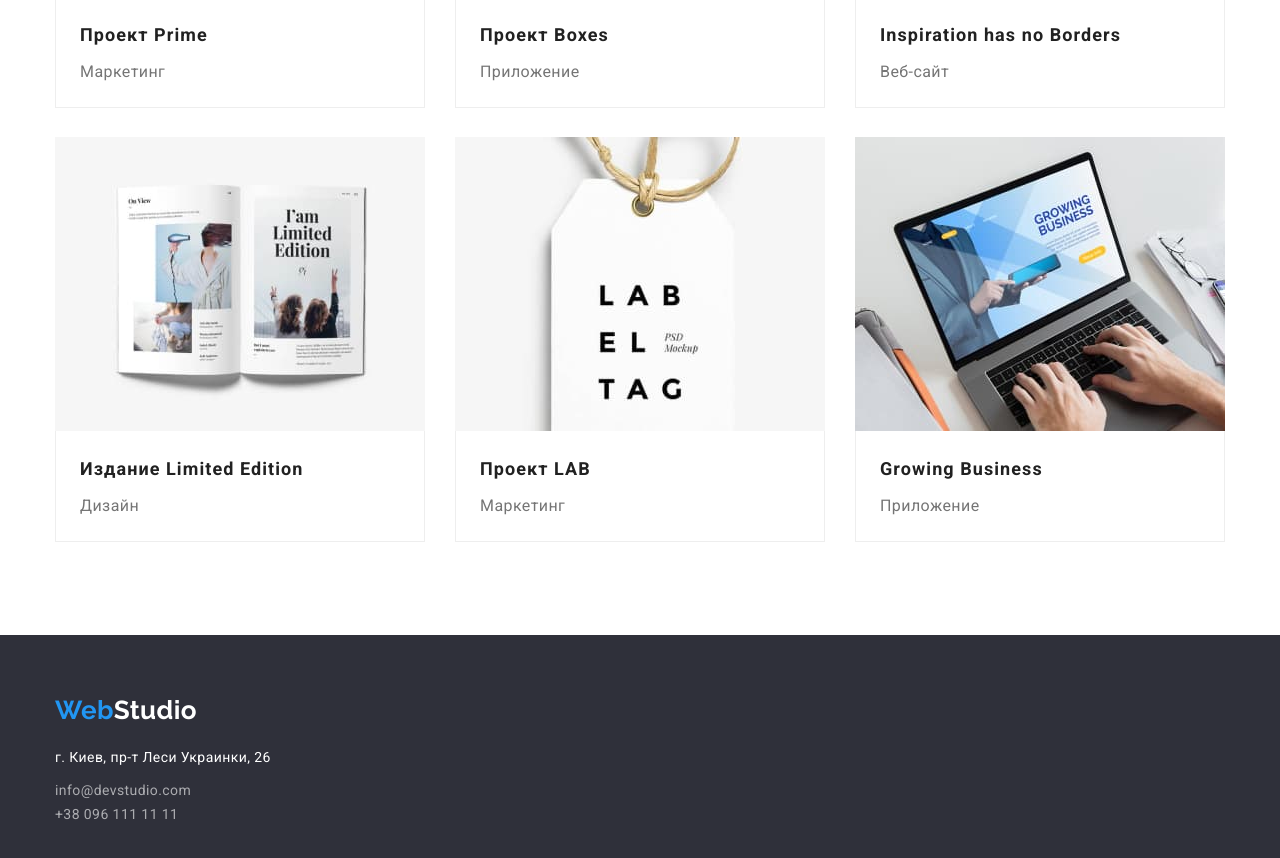
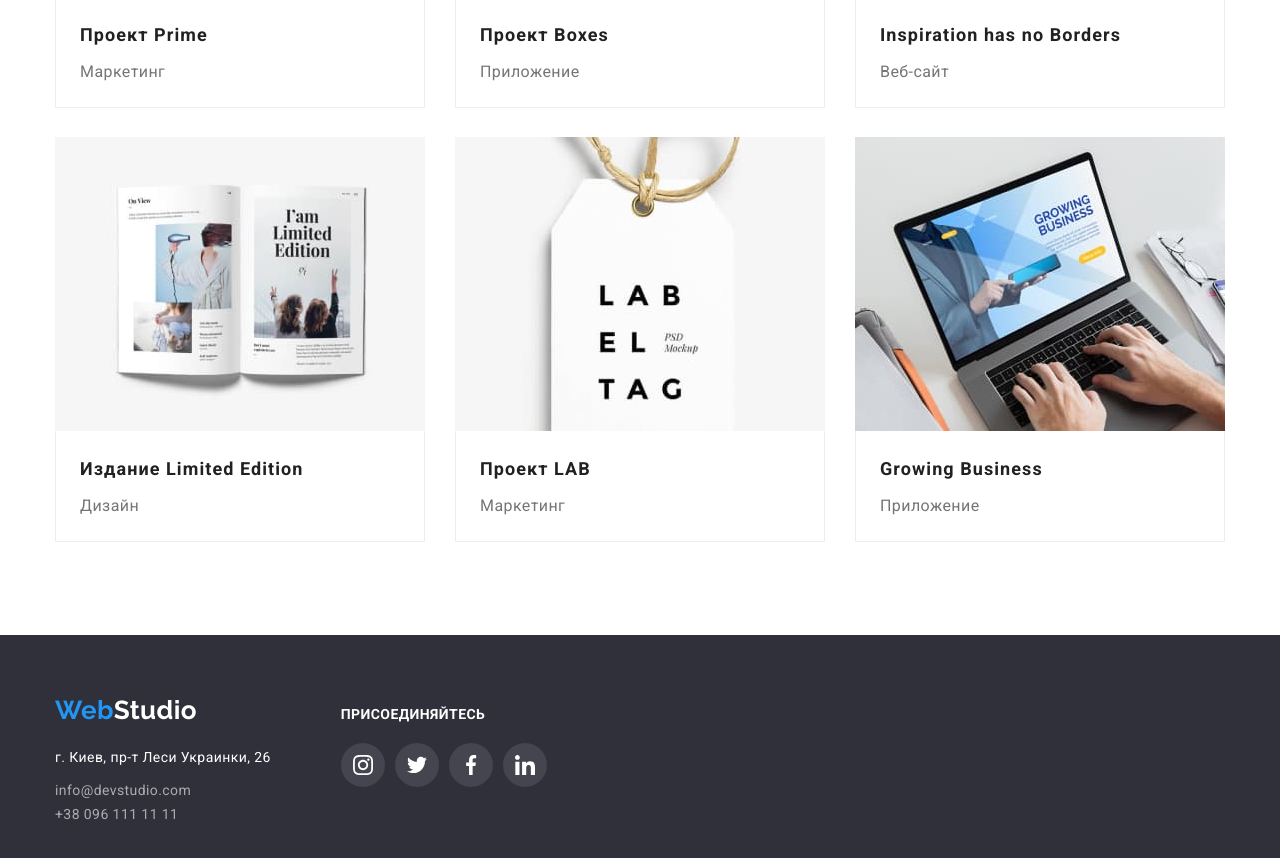
Before and after one commit to sporevois/goit-markup-hw-04, a plain HTML site: page portfolio.html in a window 1280 px wide. Shown: the part 994-1852 px from the top of the page. Drawn offline with Linux system fonts and the light colour scheme.

Commit message:
сделана страница portfolio

```diff
--- a/css/styles.css
+++ b/css/styles.css
@@ -469,6 +469,8 @@ h2 {
 .filt-btn.current {
   color: var(--primary-white-color);
   background-color: var(--current-item-color);
+  box-shadow: 0px 3px 1px rgba(0, 0, 0, 0.1), 0px 1px 2px rgba(0, 0, 0, 0.08),
+    0px 2px 2px rgba(0, 0, 0, 0.12);
 }
 /* Portfolio list */
 .portfolio {
@@ -482,6 +484,11 @@ h2 {
   margin-right: 30px;
   width: 370px;
   height: 404px;
+}
+.portfolio .item:hover,
+.portfolio .item:focus {
+  box-shadow: 0px 1px 1px rgba(0, 0, 0, 0.12), 0px 4px 4px rgba(0, 0, 0, 0.06),
+    1px 4px 6px rgba(0, 0, 0, 0.16);
 }
 .portfolio .item:nth-child(3n) {
   margin-right: 0;
--- a/portfolio.html
+++ b/portfolio.html
@@ -27,8 +27,23 @@
             </ul>
         </nav>
         <ul class="contact list">
-            <li class="item"> <a href="mailto:info@devstudio.com" class="mail link">info@devstudio.com</a> </li>
-            <li class="item"> <a href="tel:+380961111111" class="tel link">+38 096 111 11 11</a> </li>
+            <li class="item">
+                <a href="mailto:info@devstudio.com" class="mail link">
+                    <svg class="address-icon envelope">
+                        <use href="./images/sprite.svg#envelope">
+                        </use>
+                    </svg>
+                    info@devstudio.com
+                </a>
+            </li>
+            <li class="item">
+                <a href="tel:+380961111111" class="tel link">
+                    <svg class="address-icon phone">
+                        <use href="./images/sprite.svg#phone"></use>
+                    </svg>
+                    +38 096 111 11 11
+                </a>
+            </li>
         </ul>
     </div>
 
@@ -145,8 +160,9 @@
 
     <!-- Footer -->
 <footer class="page-footer">
-   <div class="conteiner">
-        <a href="./index.html" class="footer-logo link">
+    <div class="conteiner footer-blocks">
+        <div class="ftr-address-conteiner">
+            <a href="#" class="footer-logo link">
                 <span class="colorized">Web</span>Studio
             </a>
             <address class="footer-address">
@@ -157,6 +173,48 @@
                 </ul>
             </address>
         </div>
+        <div class="ftr-socials-conteiner">
+            <p class="appeal">присоединяйтесь</p>
+            <ul class="list social-network">
+                <li class="soc-item">
+                    <div class="ftr-soc-link-container">
+                        <a href="" class="link">
+                            <svg class="ftr-link-icon">
+                                <use width="20" height="20" href="./images/sprite.svg#instagram"></use>
+                            </svg>
+                        </a>
+                    </div>
+                </li>
+                <li class="soc-item">
+                    <div class="ftr-soc-link-container">
+                        <a href="" class="link">
+                            <svg class="ftr-link-icon">
+                                <use width="20" height="20" href="./images/sprite.svg#twitter"></use>
+                            </svg>
+                        </a>
+                    </div>
+                </li>
+                <li class="soc-item">
+                    <div class="ftr-soc-link-container">
+                        <a href="" class="link">
+                            <svg class="ftr-link-icon">
+                                <use width="20" height="20" href="./images/sprite.svg#facebook"></use>
+                            </svg>
+                        </a>
+                    </div>
+                </li>
+                <li class="soc-item">
+                    <div class="ftr-soc-link-container">
+                        <a href="" class="link">
+                            <svg class="ftr-link-icon">
+                                <use width="20" height="20" href="./images/sprite.svg#linkedin"></use>
+                            </svg>
+                        </a>
+                    </div>
+                </li>
+            </ul>
+        </div>
+    </div>
 </footer>
 
 </body>
```
Lines whose indentation alone changed are shown as unchanged.
